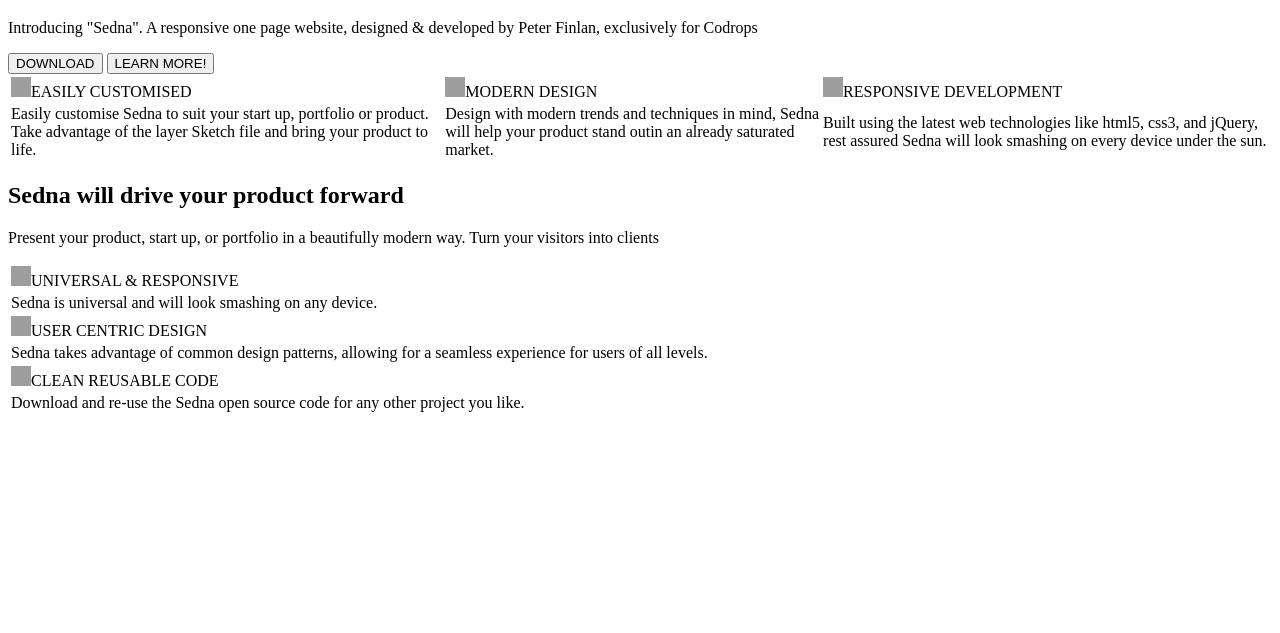
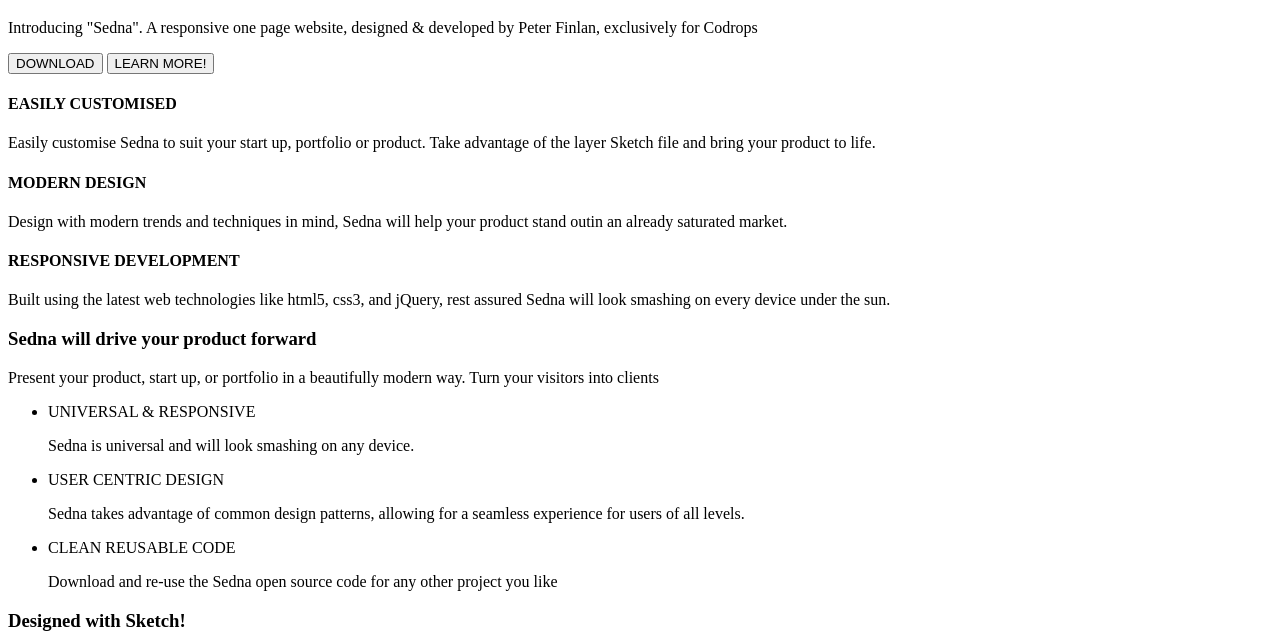
Before and after one commit to Rod1986/html, a plain HTML site: page index.html in a window 1280 px wide. Shown: the part 167-800 px from the top of the page. Drawn offline with Linux system fonts and the light colour scheme; grey boxes are pictures that could not be loaded.

Commit message:
first commit

```diff
--- a/index.html
+++ b/index.html
@@ -4,7 +4,7 @@
 	<meta charset="UTF-8">
 	<title>Sedna</title>
 </head>
-<body>
+
 
 <nav>
 	<ul>
@@ -20,52 +20,71 @@
 
 	<h1>Design, collaborate, win!</h1>
 	<p>Introducing "Sedna". A responsive one page website, designed & developed by Peter Finlan, exclusively for Codrops</p>
- <button type="button">DOWNLOAD</button>
- <button type="button">LEARN MORE!</button>
+ 	<button type="button">DOWNLOAD</button>
+ 	<button type="button">LEARN MORE!</button>
 
- <aside>
+	<section>
+		<div>
+			<h4>EASILY CUSTOMISED</h4>
+			<p>Easily customise Sedna to suit your start up, portfolio or product. Take advantage of the layer Sketch file and bring your product to life.</p>
+			<h4>MODERN DESIGN</h4>
+			<p>Design with modern trends and techniques in mind, Sedna will help your product stand outin an already saturated market.</p>
+			<h4>RESPONSIVE DEVELOPMENT</h4>
+			<p>Built using the latest web technologies like html5, css3, and jQuery, rest assured Sedna will look smashing on every device under the sun.</p>
+		</div>
+	</section>
 
-	 <table>
-		<tr>
-			<td><img src="https://www.wpclipart.com/toys/balls/red_snooker_ball.png" height="20px" width="20px">EASILY CUSTOMISED</td>
-			<td><img src="https://www.wpclipart.com/toys/balls/red_snooker_ball.png" height="20px" width="20px">MODERN DESIGN</td>
-			<td><img src="https://www.wpclipart.com/toys/balls/red_snooker_ball.png" height="20px" width="20px">RESPONSIVE DEVELOPMENT</td>
-		</tr>
-		<tr>
-			<td>Easily customise Sedna to suit your start up, portfolio or product. Take advantage of the layer Sketch file and bring your product to life.</td>
-			<td>Design with modern trends and techniques in mind, Sedna will help your product stand outin an already saturated market.</td>
-			<td>Built using the latest web technologies like html5, css3, and jQuery, rest assured Sedna will look smashing on every device under the sun.</td>
-		</tr>
- 	 </table>
- </aside>
+	<article>
+		<section>
+			<h3>Sedna will drive your product forward</h2>
+			<p>Present your product, start up, or portfolio in a beautifully modern way. Turn your visitors into clients</p>
 
-<article>
-	<h1>Sedna will drive your product forward</h1>
-	<p>Present your product, start up, or portfolio in a beautifully modern way. Turn your visitors into clients</p>
+			<ul>
+				<li>UNIVERSAL & RESPONSIVE</li>
+				<p>Sedna is universal and will look smashing on any device.</p>
+				<li>USER CENTRIC DESIGN</li>
+				<p>Sedna takes advantage of common design patterns, allowing for a seamless experience for users of all levels.</p>
+				<li>CLEAN REUSABLE CODE</li>
+				<p>Download and re-use the Sedna open source code for any other project you like</p>
+			</ul>
+		</section>
+		<section>
+			<h3>Designed with Sketch!</h3>
+			<p>Easily change/swith/swap every placeholder inside every image on Sedna with the included Sketch files. You'll have this template customised to suit your business in no time!</p>
+			<p>Nam vehicula malesuada lectus, interdum fringilla nibh. Duis aliquam vitae metus a pharetra. Lorem ipsum dolor sit amet, consectetur adipiscing elit. Donec fermentum augue quis augue ornare, eget faucibus felis pharetra. Proin condimentum et leo quis gringilla.</p>
+			<button type="button">WHAT'S SKETCH?</button>
+		</section>
+	</article>
 
-	<table>
-			<tr>
-				<td><img src="https://www.wpclipart.com/toys/balls/red_snooker_ball.png" height="20px" width="20px">UNIVERSAL & RESPONSIVE</td>
-			</tr>
-			<tr>
-				<td>Sedna is universal and will look smashing on any device.</td>
-			</tr>
-			<tr>
-				<td><img src="https://www.wpclipart.com/toys/balls/red_snooker_ball.png" height="20px" width="20px">USER CENTRIC DESIGN</td>
-			</tr>
-			<tr>
-				<td>Sedna takes advantage of common design patterns, allowing for a seamless experience for users of all levels.</td>
-			</tr>
-			<tr>
-				<td><img src="https://www.wpclipart.com/toys/balls/red_snooker_ball.png" height="20px" width="20px">CLEAN REUSABLE CODE</td>
-			</tr>
-			<tr>
-				<td>Download and re-use the Sedna open source code for any other project you like.</td>
-			</tr>
-	</table>
-</article>
+	<aside>
+		<h5>Customise Sedna with the included Sketch3 file</h5>
+		<p>Change/swap/edit every aspect of Sedna before you hit development with the incluided Sketch file.</p>
+		<button type="button">DOWNLOAD NOW!</button>
+		<div>
+			<img src="https://pbs.twimg.com/profile_images/2478399688/6gyep59fumb340ima588_400x400.png" height="250px" width="250px">
+		</div>
+	</aside>
 
-</body>
+	<article>
+		<h3>Showcase your smashing product with Sedna</h3>
+			<section>
+				<h5>EXCLUSIVE TO CODROPS</h5>
+				<p>textotextotexto</p>
+				<h5>SPREADING PIXELS AROUND THE WORLD</h5>
+				<p>textotextoymastexto</p>
+			</section>
+	</article>
 
+	<figure>
+		<img src="https://pbs.twimg.com/profile_images/2478399688/6gyep59fumb340ima588_400x400.png" height="250px" width="250px">
+		<figcaption>PRODUCT</figcaption>
+		<p>Getting started with Sedna></p>
+		<img src="https://pbs.twimg.com/profile_images/2478399688/6gyep59fumb340ima588_400x400.png" height="250px" width="250px">
+		<figcaption>TECHNOLOGY</figcaption>
+		<p>Why IE8 support is deminishing></p>
+		<img src="https://pbs.twimg.com/profile_images/2478399688/6gyep59fumb340ima588_400x400.png" height="250px" width="250px">
+		<figcaption>PRODUCT</figcaption>
+		<p>Sedna tutorial: How to being your></p>
+	</figure>
 </body>
 </html>
```
